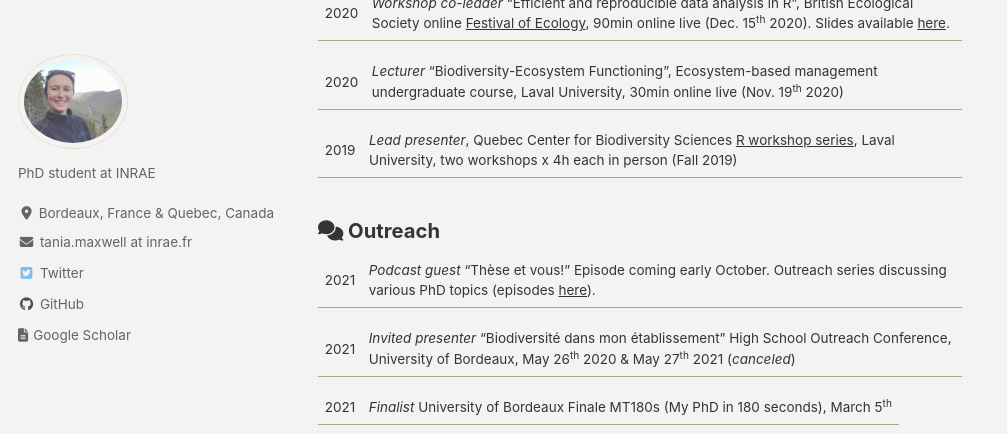
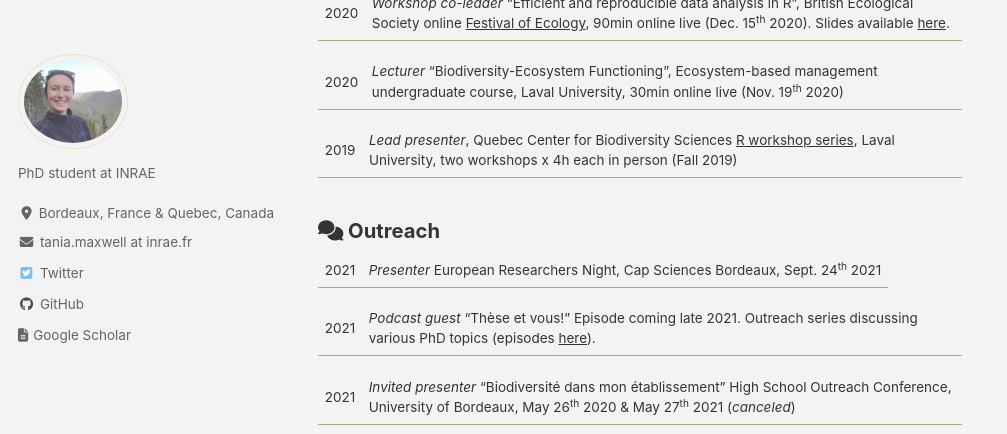
Before and after one commit to Tania-Maxwell/Tania-Maxwell.github.io, a Jekyll site: the page built from _pages/skills.md, in a window 1280 px wide and 900 px high, scrolled down 861 px, cut to the strip 0-434 px from the top of the window. Shown: the whole strip, without its empty margins (0-1007 px from the left). Built offline with Jekyll 4.4.1, drawn with Linux system fonts in a browser that asks for light colours; cached includes are drawn as plain includes; nearby versions of some CDN libraries.

Commit message:
outreach, award edit

```diff
--- a/_pages/skills.md
+++ b/_pages/skills.md
@@ -34,7 +34,9 @@ toc: true
 
 ### <i class="fas fa-comments"></i> Outreach
 
-2021 | _Podcast guest_ "Thèse et vous!" Episode coming early October. Outreach series discussing various PhD topics (episodes [here](https://podcast.ausha.co/these-et-vous)).
+2021 | _Presenter_ European Researchers Night, Cap Sciences Bordeaux, Sept. 24<sup>th</sup> 2021
+
+2021 | _Podcast guest_ "Thèse et vous!" Episode coming late 2021. Outreach series discussing various PhD topics (episodes [here](https://podcast.ausha.co/these-et-vous)).
 
 2021 | _Invited presenter_ "Biodiversité dans mon établissement" High School Outreach Conference, University of Bordeaux, May 26<sup>th</sup> 2020 & May 27<sup>th</sup> 2021 (_canceled_)
 
```
Also changed, not shown: _pages/awards.md (+2 -0 lines).
